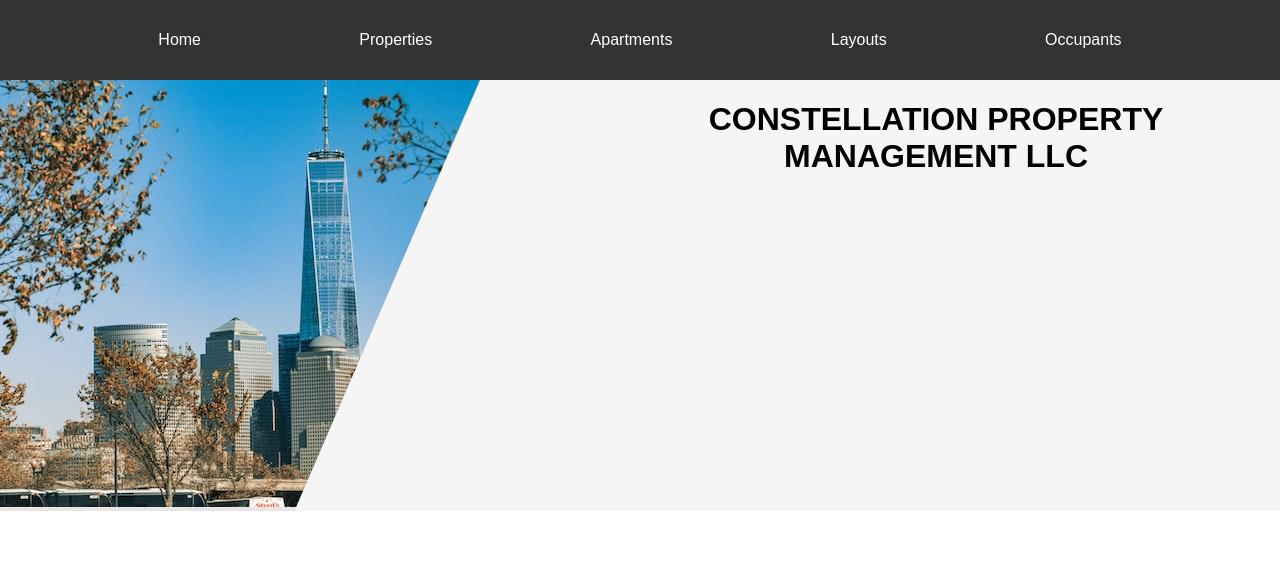
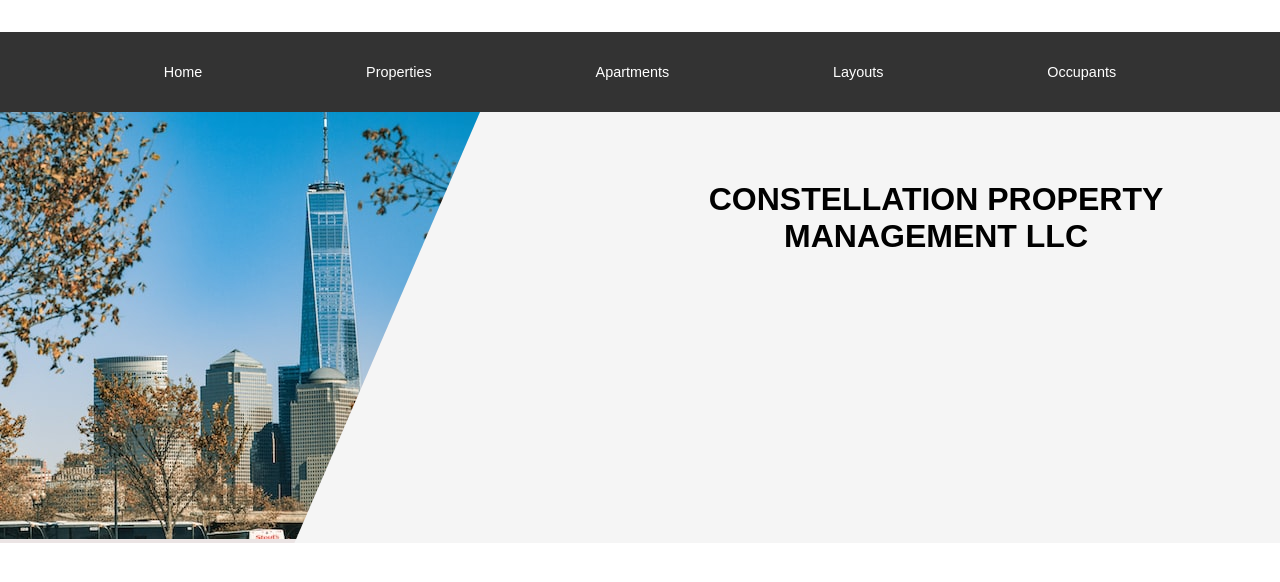
Before and after one commit to Dara16/property-app, a React (Create React App) app: page / in a window 1280 px wide. Shown: the top 582 px of the page. Built offline with nearby package versions, Linux system fonts and the light colour scheme.

Commit message:
tenement details created

```diff
--- a/src/components/Tenement.js
+++ b/src/components/Tenement.js
@@ -3,8 +3,8 @@
 export default function Tenement({ tenement }) {
     return (
         <div>
-            <h3>{tenement.name}</h3>
-            <h4>{tenement.address}</h4>
+            <h3>Name: {tenement.name}</h3>
+            <h4>Location: {tenement.address}</h4>
         </div>
     )
 }
--- a/src/components/TenementsContainer.js
+++ b/src/components/TenementsContainer.js
@@ -1,11 +1,12 @@
 import React, { useState, useEffect } from 'react';
 import Tenement from './Tenement';
+import { BASE_URL } from '../constraints/index';
 
 export default function TenementsContainer() {
     const [tenements, setTenements] = useState(null);
 
     useEffect(() => {
-        fetch('http://localhost:3000/tenements')
+        fetch(BASE_URL + 'tenements')
             .then(resp => resp.json())
             .then(json => setTenements(json))
     }, [])
--- /dev/null
+++ b/src/constraints/index.js
@@ -0,0 +1 @@
+export const BASE_URL = "http://localhost:3000/"
--- a/src/index.css
+++ b/src/index.css
@@ -7,6 +7,7 @@
 .navbar{
   height: 5rem;
   background-color: #333;
+  margin-top: 2rem
 }
 
 .nav-links {
@@ -19,18 +20,19 @@
 .nav-links a {
   color: #fff;
   text-decoration: none;
-  font-size: 1.0rem;
+  font-size: 0.9rem;
 }
 
 .homepage {
   display: flex;
   flex-direction: row;
-  justify-content: space-between;
+  justify-content: space-evenly;
   height: auto;
   background: #f5f5f5;
 }
 
 .homepage h1 {
+  padding-top: 3rem;
   font-size: 2rem;
   font-weight: 700;
   padding-right: 3rem;
```
Also changed, not shown: src/components/TenementDetails.js (added, +21 -0 lines).
